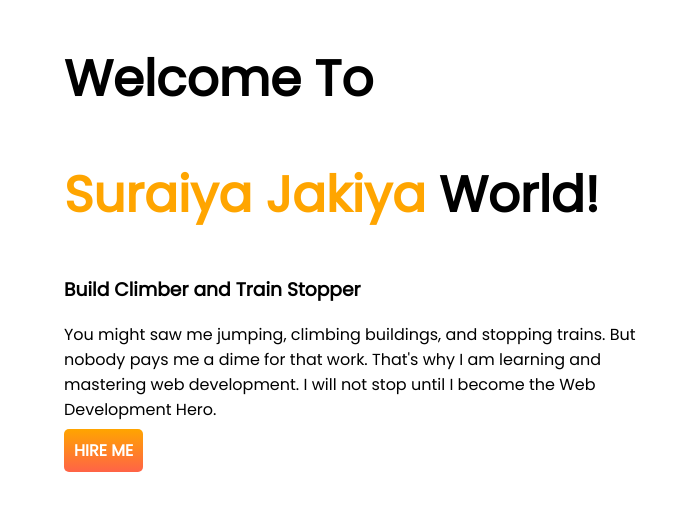
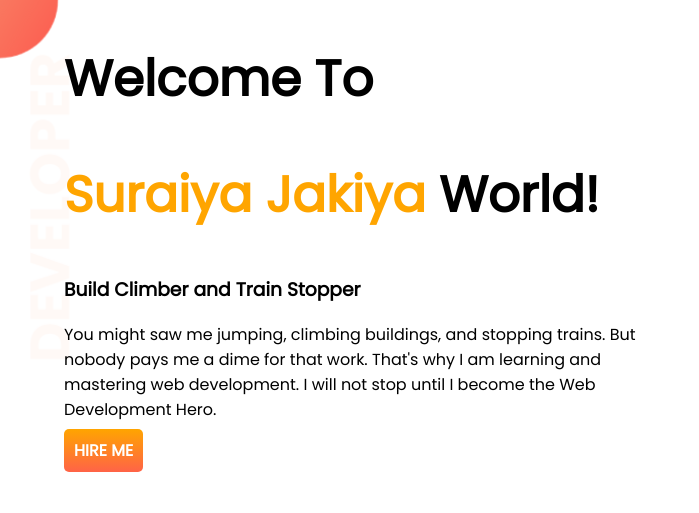
Before and after one commit to humayrasamia612021/developer-portfoilo, a plain HTML site: page index.html in a window 1280 px wide. Shown: the top 513 px of the page, 0-699 px from the left. Drawn offline with Linux system fonts and the light colour scheme.

Commit message:
added class

```diff
--- a/index.html
+++ b/index.html
@@ -14,7 +14,7 @@
 </head>
 
 <body>
-    <section class="top-banne flexible-container">
+    <section class="top-banner flexible-container">
         <div class="half-width">
             <h1>Welcome To</h1>
             <h1><span class="orange-color">Suraiya Jakiya</span> World!</h1>
```
